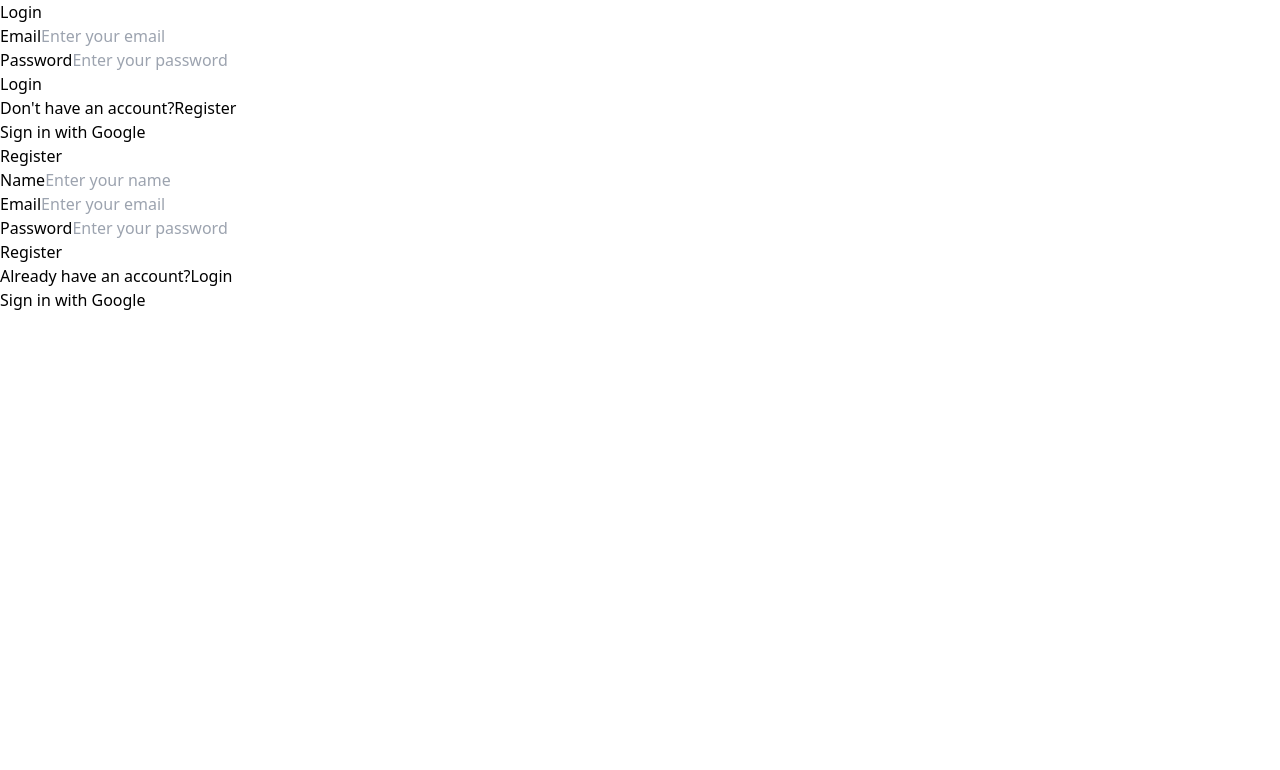
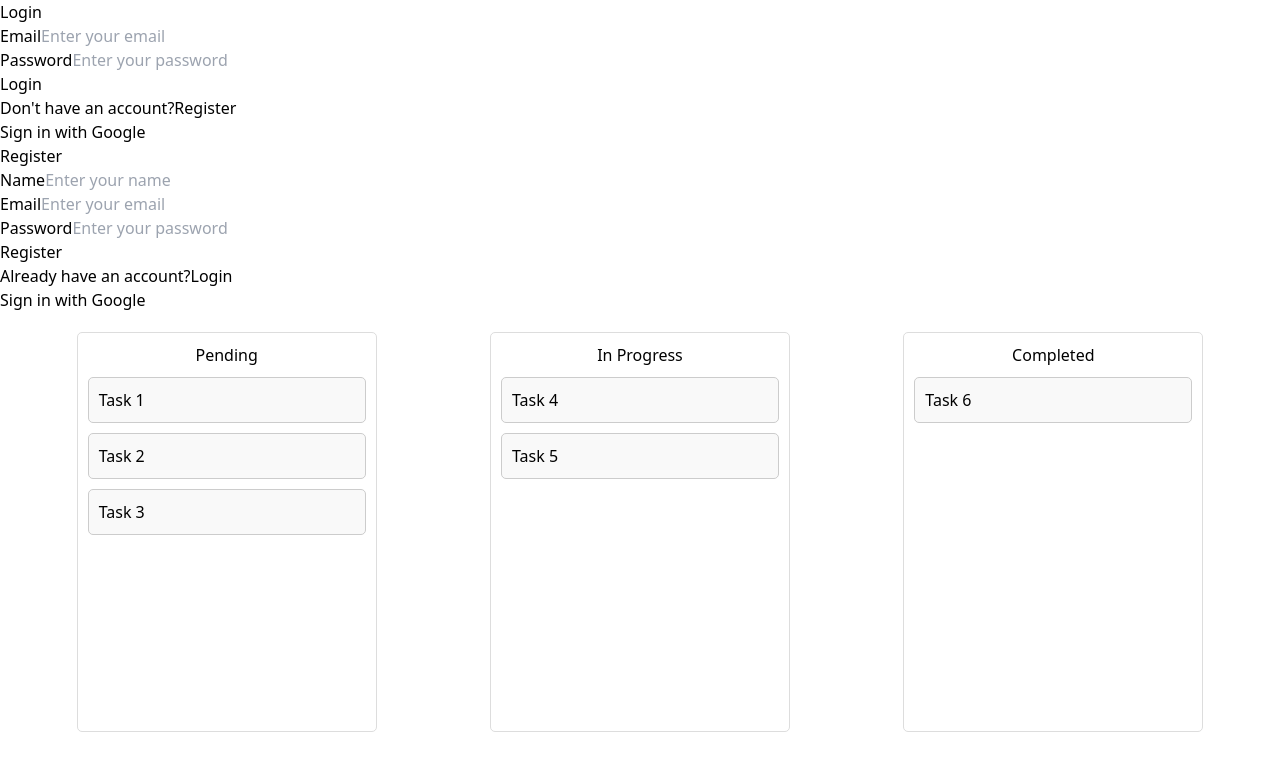
Before and after one commit to DheelaPyjama/affworld-assignment, a React (Vite) app in the folder frontend/: page / in a window 1280 px wide. Shown: the top 770 px of the page. Built offline with nearby package versions, Linux system fonts and the light colour scheme.

Commit message:
tasks system updated

```diff
--- a/frontend/src/App.jsx
+++ b/frontend/src/App.jsx
@@ -1,6 +1,7 @@
 import { useState } from 'react'
 import Login from './pages/Login'
 import Register from './pages/Register'
+import Board from './components/Board'
 
 function App() {
   const [count, setCount] = useState(0)
@@ -9,6 +10,7 @@ function App() {
     <>
       <Login />
       <Register />
+      <Board />
     </>
   )
 }
--- a/frontend/src/components/Board.jsx
+++ b/frontend/src/components/Board.jsx
@@ -1,77 +1,36 @@
-// src/components/Kanban.tsx
-import React, { useState } from 'react';
-import { columns } from './BoardData';
-import { DragDropContext, Droppable } from 'react-beautiful-dnd';
-import TaskCard from './TaskCard';
+import { DndProvider } from "react-dnd";
+import { HTML5Backend } from "react-dnd-html5-backend";
+import React, { useState } from "react";
+import Column from "./Column";
 
-const Kanban = () => {
-  const [columns, setColumns] = useState(columns);
+const Board = ({}) => {
+    const [tasks, setTasks] = useState({
+        pending: ["Task 1", "Task 2", "Task 3"],
+        inProgress: ["Task 4", "Task 5"],
+        completed: ["Task 6"],
+      });
 
-  const onDragEnd = (result, columns, setColumns) => {
-    if (!result.destination) return;
-    const { source, destination } = result;
-    if (source.droppableId !== destination.droppableId) {
-      const sourceColumn = columns[source.droppableId];
-      const destColumn = columns[destination.droppableId];
-      const sourceItems = [...sourceColumn.items];
-      const destItems = [...destColumn.items];
-      const [removed] = sourceItems.splice(source.index, 1);
-      destItems.splice(destination.index, 0, removed);
-      setColumns({
-        ...columns,
-        [source.droppableId]: {
-          ...sourceColumn,
-          items: sourceItems,
-        },
-        [destination.droppableId]: {
-          ...destColumn,
-          items: destItems,
-        },
-      });
-    } else {
-      const column = columns[source.droppableId];
-      const copiedItems = [...column.items];
-      const [removed] = copiedItems.splice(source.index, 1);
-      copiedItems.splice(destination.index, 0, removed);
-      setColumns({
-        ...columns,
-        [source.droppableId]: {
-          ...column,
-          items: copiedItems,
-        },
-      });
-    }
-  };
+    const moveTask = (task, from, to) => {
+        setTasks((prev) => {
+          const fromColumn = prev[from].filter((t) => t !== task);
+          const toColumn = [...prev[to], task];
+          return {
+            ...prev,
+            [from]: fromColumn,
+            [to]: toColumn,
+          };
+        });
+      };
 
-  return (
-    <div className="flex">
-      <DragDropContext
-        onDragEnd={(result) => onDragEnd(result, columns, setColumns)}
-      >
-        <div className="flex w-full min-h-[80vh]">
-          {Object.entries(columns).map(([columnId, column]) => (
-            <Droppable key={columnId} droppableId={columnId}>
-              {(provided) => (
-                <div
-                  ref={provided.innerRef}
-                  {...provided.droppableProps}
-                  className="flex flex-col bg-gray-100 min-w-[341px] rounded-md p-4 mr-8"
-                >
-                  <h3 className="text-green-700 bg-green-100 px-2 py-1 rounded-md mb-4 text-sm">
-                    {column.title}
-                  </h3>
-                  {column.items.map((item, index) => (
-                    <TaskCard key={item.id} item={item} index={index} />
-                  ))}
-                  {provided.placeholder}
-                </div>
-              )}
-            </Droppable>
-          ))}
-        </div>
-      </DragDropContext>
-    </div>
-  );
-};
+    return (
+        <DndProvider backend={HTML5Backend}>
+          <div style={{ display: "flex", justifyContent: "space-around", padding: "20px" }}>
+            <Column title="Pending" tasks={tasks.pending} moveTask={moveTask} columnId="pending" />
+            <Column title="In Progress" tasks={tasks.inProgress} moveTask={moveTask} columnId="inProgress" />
+            <Column title="Completed" tasks={tasks.completed} moveTask={moveTask} columnId="completed" />
+          </div>
+        </DndProvider>
+      );
+}
 
-export default Kanban;
+export default Board
--- /dev/null
+++ b/frontend/src/components/Column.jsx
@@ -0,0 +1,38 @@
+import React from "react";
+import { useDrop } from "react-dnd";
+import Task from "./Task";
+
+const Column = ({ title, tasks, moveTask, columnId }) => {
+  const [{ isOver }, drop] = useDrop(() => ({
+    accept: "TASK",
+    drop: (item) => {
+      if (item.from !== columnId) {
+        moveTask(item.task, item.from, columnId);
+      }
+    },
+    collect: (monitor) => ({
+      isOver: monitor.isOver(),
+    }),
+  }));
+
+  return (
+    <div
+      ref={drop}
+      style={{
+        width: "300px",
+        padding: "10px",
+        backgroundColor: isOver ? "#f0f0f0" : "#fff",
+        border: "1px solid #ddd",
+        borderRadius: "5px",
+        minHeight: "400px",
+      }}
+    >
+      <h3 style={{ textAlign: "center" }}>{title}</h3>
+      {tasks.map((task) => (
+        <Task key={task} task={task} columnId={columnId} />
+      ))}
+    </div>
+  );
+};
+
+export default Column;
--- a/frontend/src/components/Task.jsx
+++ b/frontend/src/components/Task.jsx
@@ -1,31 +1,33 @@
-import React from 'react';
-import { Draggable } from 'react-beautiful-dnd';
+import React from "react";
+import { useDrag } from "react-dnd";
 
-const TaskCard = ({ item, index }) => {
+
+const Task = ({ task, columnId }) => {
+  const [{ isDragging }, drag] = useDrag(() => ({
+    type: "TASK",
+    item: { task, from: columnId },
+    collect: (monitor) => ({
+      isDragging: monitor.isDragging(),
+    }),
+  }));
+
   return (
-    <Draggable key={item.id} draggableId={item.id} index={index}>
-      {(provided) => (
-        <div
-          ref={provided.innerRef}
-          {...provided.draggableProps}
-          {...provided.dragHandleProps}
-          className="flex flex-col justify-center items-start p-4 min-h-[106px] rounded-md max-w-[311px] bg-white mt-4 shadow-sm"
-        >
-          <p className="text-gray-800 font-medium">{item.Task}</p>
-          <div className="flex justify-between items-center w-full text-sm text-gray-500 mt-2">
-            <p>
-              <span>
-                {new Date(item.Due_Date).toLocaleDateString("en-us", {
-                  month: "short",
-                  day: "2-digit",
-                })}
-              </span>
-            </p>
-          </div>
-        </div>
-      )}
-    </Draggable>
+    <div
+      ref={drag}
+      className="flex flex-row items-center justify-center"
+      style={{
+        margin: "10px 0",
+        padding: "10px",
+        backgroundColor: isDragging ? "#ddd" : "#f9f9f9",
+        border: "1px solid #ccc",
+        borderRadius: "5px",
+        cursor: "grab",
+      }}
+    >
+      {task}
+      {}
+    </div>
   );
 };
 
-export default TaskCard;
+export default Task;
```
Also changed, not shown: frontend/package.json (+5 -2 lines), frontend/src/components/BoardData.jsx (+30 -3 lines), 1 other file (tests, documents, lock files or other folders).
